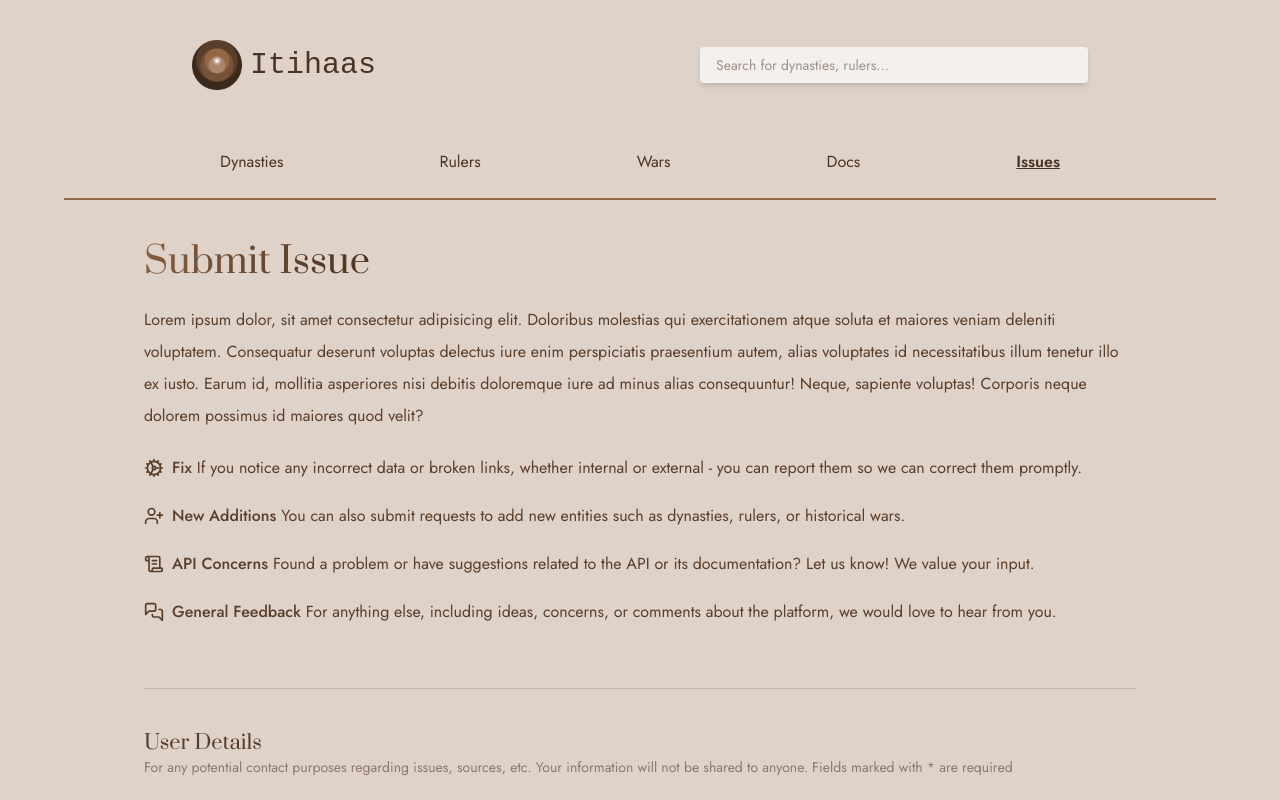
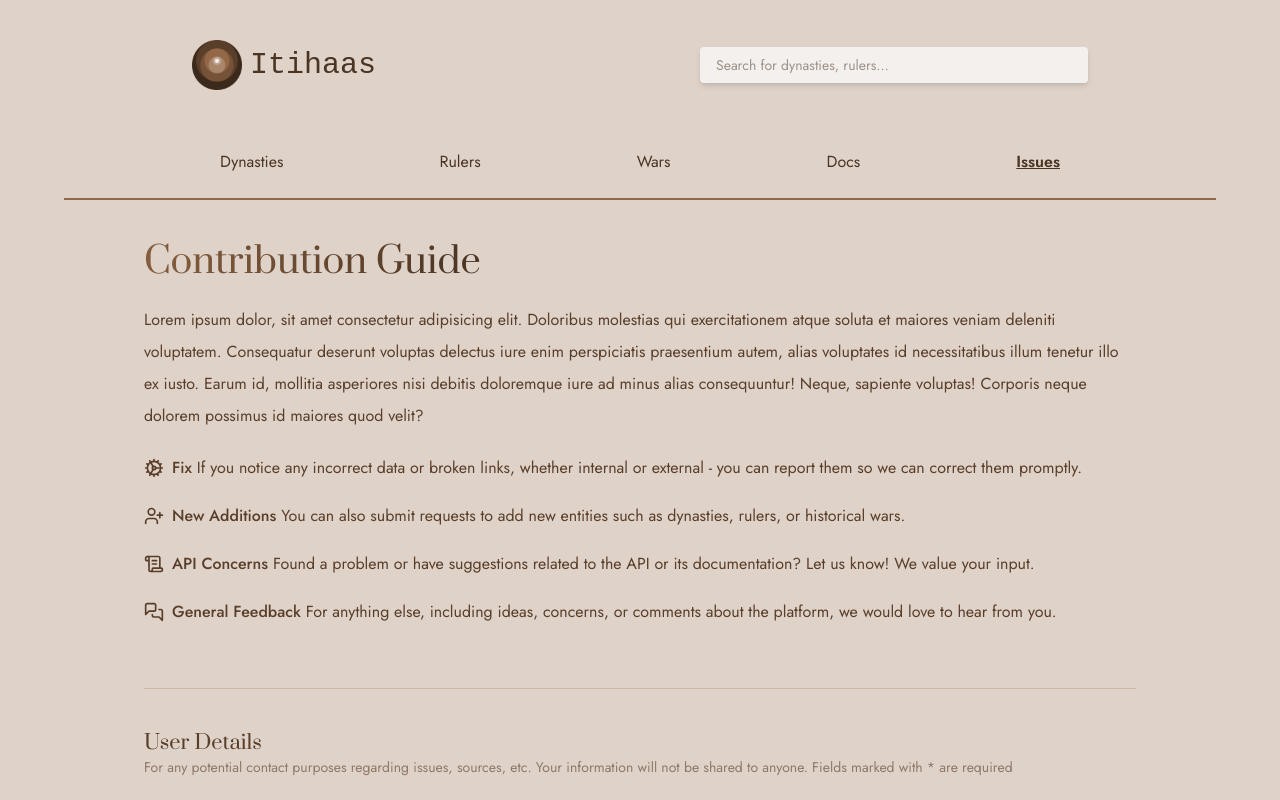
Before and after one commit to sunillshastry/itihaas-client, a React (Vite) app: page /issues in a window 1280 px wide. Shown: the top 800 px of the page. Built offline with nearby package versions, Linux system fonts and the light colour scheme; a web font is replaced by a local one.

Commit message:
Update PrimaryHeader content in Issues page component

```diff
--- a/src/pages/Issues.tsx
+++ b/src/pages/Issues.tsx
@@ -11,7 +11,7 @@ function Issues() {
 		<>
 			<Navbar />
 			<MainContainer>
-				<PrimaryHeader>Submit Issue</PrimaryHeader>
+				<PrimaryHeader>Contribution Guide</PrimaryHeader>
 				<IssueInfo />
 
 				<IssuesUserDetails />
```
